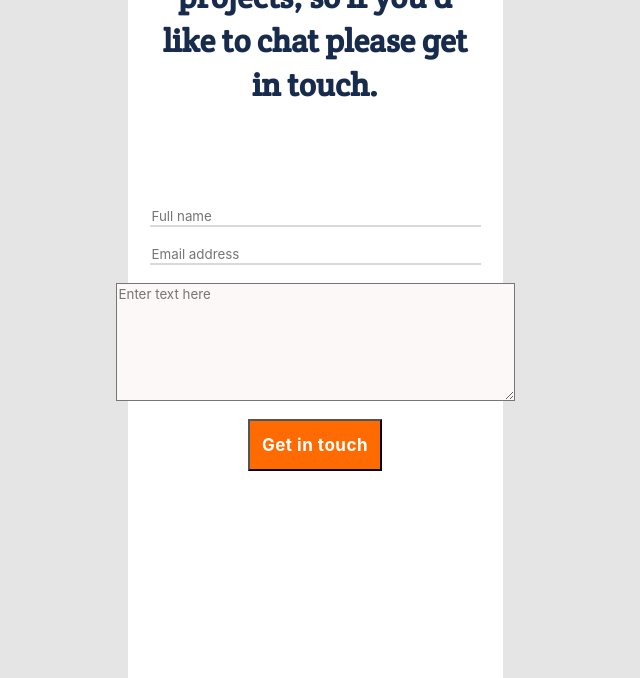
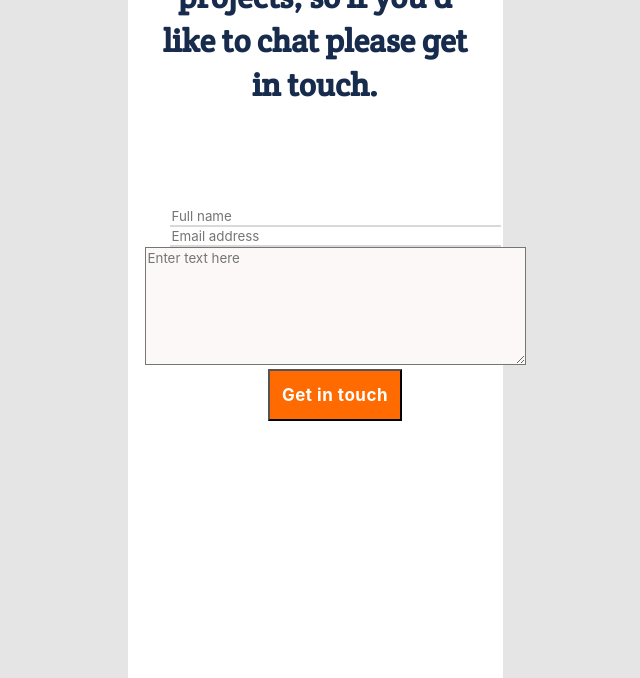
Before and after one commit to Matthieu96Code/test-new-portfolio, a website: page index.html in a window 1280 px wide. Shown: the part 6152-6830 px from the top of the page, without its empty margins (325-965 px from the left). Drawn offline with Linux system fonts and the light colour scheme; a web font is replaced by a local one.

Commit message:
Add form with ul and fix layout

```diff
--- a/index.html
+++ b/index.html
@@ -336,11 +336,13 @@
                     I'm always interested in hearing about new projects,
                     so if you'd like to chat please get in touch.
                 </h4>
-                <form action="">
-                    <input type="text" name="Full-name" id="Full-name" placeholder="Full name"> <br>
-                    <input type="email" name="email" id="email" placeholder="Email address"> <br>
-                    <textarea name="comment" id="" cols="42" rows="7" placeholder="Enter text here"></textarea> <br>
-                    <input type="submit" value="Get in touch" class="social-media-submit">
+                <form action="" method="post">
+                    <ul>
+                        <li><input type="text" name="Full-name" id="Full-name" placeholder="Full name"></li>
+                        <li><input type="email" name="email" id="email" placeholder="Email address"> </li>
+                        <li><textarea name="comment" id="" cols="40" rows="7" placeholder="Enter text here"></textarea> </li>
+                        <li><input type="submit" value="Get in touch" class="social-media-submit"></li>
+                    </ul>
                 </form>
             </div>
             </section>
--- a/styles.css
+++ b/styles.css
@@ -431,6 +431,8 @@ body {
   background-color: #fff;
 }
 
+
+
 .contacts h4 {
   font-family: 'Crete Round', 'Segoe UI', Tahoma, Geneva, Verdana, sans-serif;
   font-style: normal;
@@ -445,10 +447,11 @@ body {
   margin-bottom: 100px;
 }
 
-.contacts form {
+.contacts ul{
   display: flex;
   flex-direction: column;
   align-items: center;
+  list-style: none;
 }
 
 input[type=text],
```
